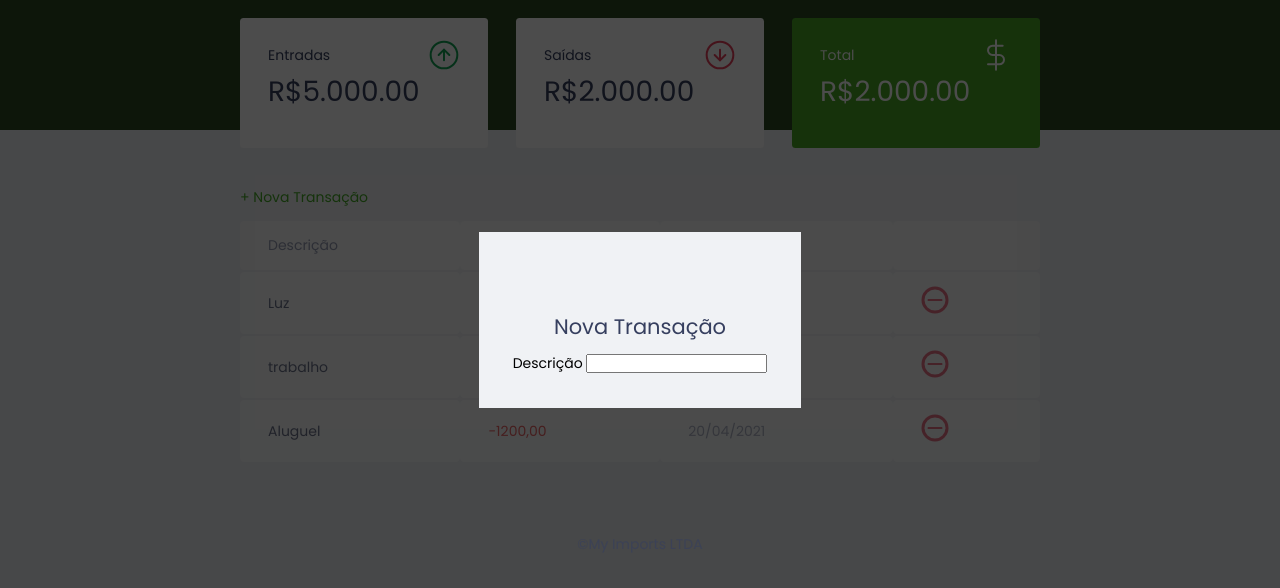
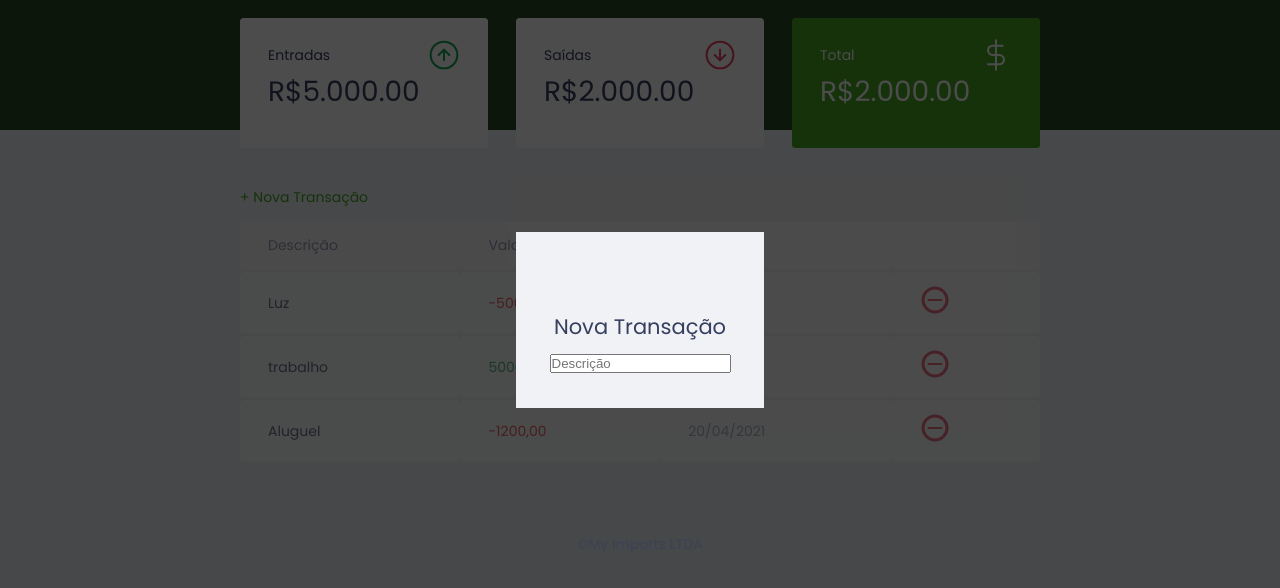
Before and after one commit to swxtz/Dev-Finance, a plain HTML site: page index.html in a window 1280 px wide. Shown: the part 80-668 px from the top of the page. Drawn offline with Linux system fonts and the light colour scheme.

Commit message:
Update index.html

```diff
--- a/index.html
+++ b/index.html
@@ -117,8 +117,9 @@
                 <h2>Nova Transação</h2>
                 <form action=""></form>
                 <div class="input-group">
-                    <label for="">Descrição</label>
-                    <input type="text" id="descripition" name="descripition">
+                    <label class="sr-only" for="descripition">
+                        Descrição</label>
+                    <input type="text" id="descripition" name="descripition" placeholder="Descrição">
                 </div>
             </div>
         </div>
```
